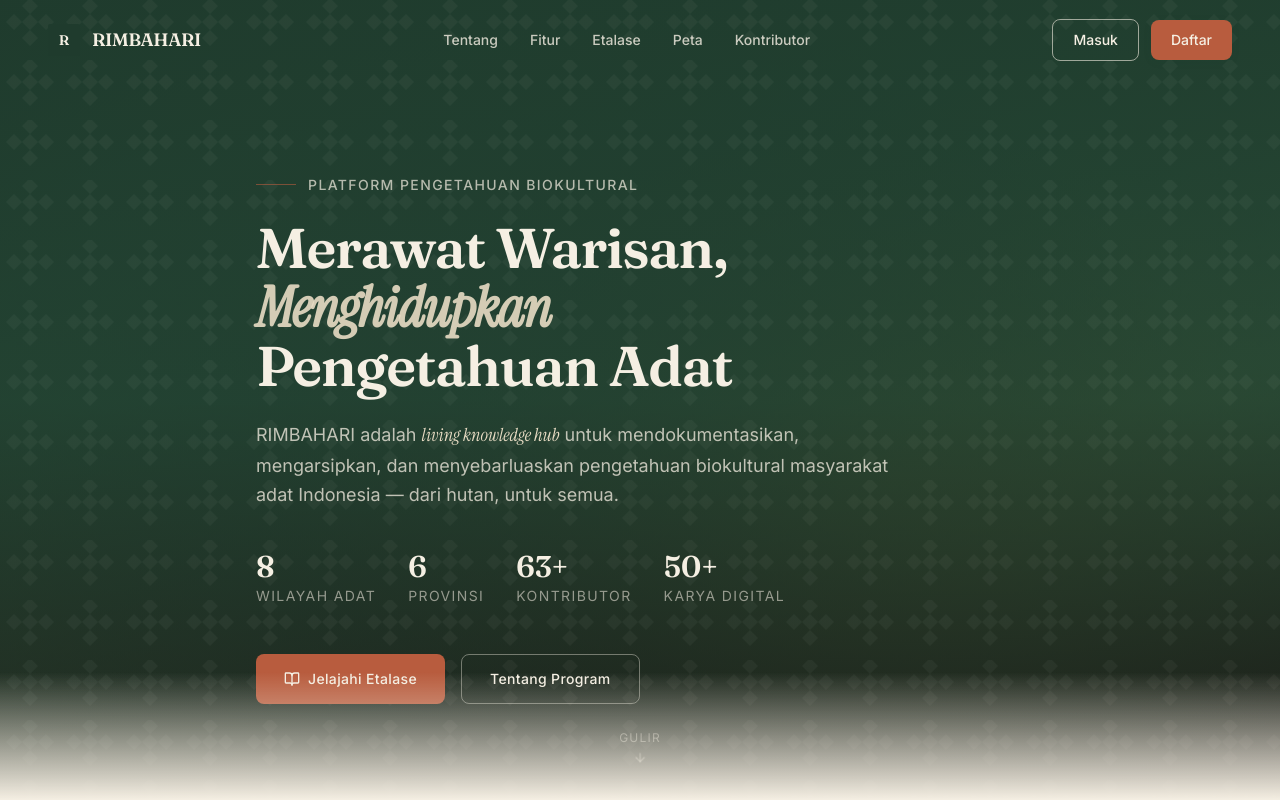
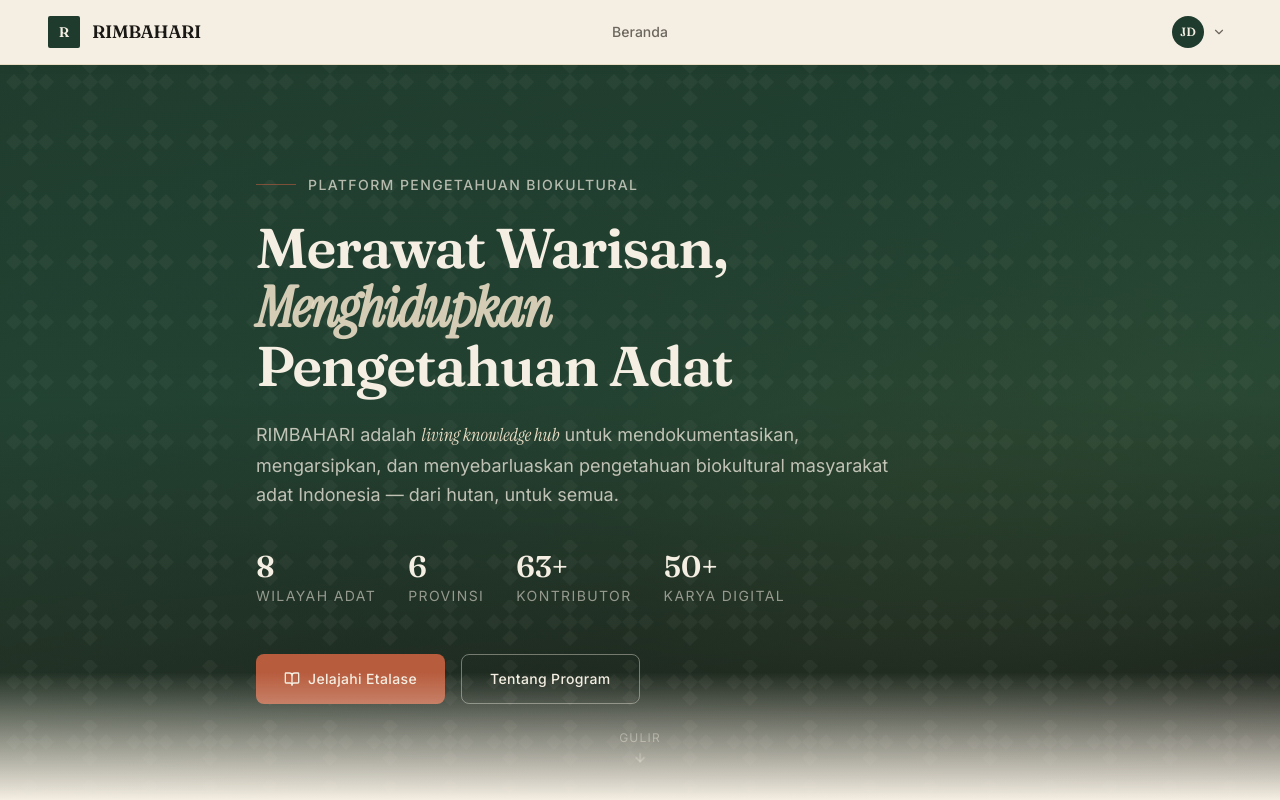
Before and after one commit to anitakny/rimbara-frontend-react, a React (Vite) app: page / in a window 1280 px wide. Shown: the top 800 px of the page. Built offline with nearby package versions, Linux system fonts and the light colour scheme.

Commit message:
feat: separate guest and user navbar

```diff
--- /dev/null
+++ b/src/components/GuestNavbar.jsx
@@ -0,0 +1,125 @@
+import { useState, useEffect } from 'react'
+import { Menu, X } from 'lucide-react'
+
+const navLinks = [
+  { label: 'Tentang', href: '#tentang' },
+  { label: 'Fitur', href: '#fitur' },
+  { label: 'Etalase', href: '#etalase' },
+  { label: 'Peta', href: '#peta' },
+  { label: 'Kontributor', href: '#kontributor' },
+]
+
+export default function GuestNavbar() {
+  const [scrolled, setScrolled] = useState(false)
+  const [menuOpen, setMenuOpen] = useState(false)
+
+  useEffect(() => {
+    const onScroll = () => setScrolled(window.scrollY > 48)
+    window.addEventListener('scroll', onScroll, { passive: true })
+    return () => window.removeEventListener('scroll', onScroll)
+  }, [])
+
+  return (
+    <header
+      className={`fixed top-0 left-0 right-0 z-50 transition-all duration-[320ms] ease-[cubic-bezier(0.4,0,0.2,1)] ${
+        scrolled
+          ? 'bg-bone/95 backdrop-blur-sm shadow-subtle border-b border-sand'
+          : 'bg-transparent'
+      }`}
+    >
+      <div className="max-w-content mx-auto px-6 lg:px-12">
+        <div className="flex items-center justify-between h-16 lg:h-20">
+          {/* Wordmark */}
+          <a href="#" className="flex items-center gap-3 group">
+            <div className="w-8 h-8 rounded-sm bg-forest flex items-center justify-center flex-shrink-0">
+              <span className="text-bone font-serif font-semibold text-sm leading-none">R</span>
+            </div>
+            <span
+              className={`font-serif font-semibold text-lg tracking-tight transition-colors duration-[240ms] ${
+                scrolled ? 'text-ink' : 'text-bone'
+              }`}
+            >
+              RIMBAHARI
+            </span>
+          </a>
+
+          {/* Desktop nav */}
+          <nav className="hidden md:flex items-center gap-8">
+            {navLinks.map((link) => (
+              <a
+                key={link.href}
+                href={link.href}
+                className={`font-sans text-sm font-medium transition-all duration-[240ms]
+                  hover:underline underline-offset-4 ${
+                    scrolled ? 'text-ash hover:text-forest' : 'text-bone/80 hover:text-bone'
+                  }`}
+              >
+                {link.label}
+              </a>
+            ))}
+          </nav>
+
+          {/* CTA */}
+          <div className="hidden md:flex items-center gap-3">
+            <a
+              href="/login"
+              className={`font-sans text-sm font-medium px-5 py-2.5 rounded-lg border transition-all duration-[240ms] ${
+                scrolled
+                  ? 'border-forest text-forest hover:bg-forest hover:text-bone'
+                  : 'border-bone/60 text-bone hover:bg-bone/10'
+              }`}
+            >
+              Masuk
+            </a>
+            <a
+              href="/register"
+              className="font-sans text-sm font-medium px-5 py-2.5 rounded-lg bg-clay text-bone
+                hover:bg-sienna transition-all duration-[240ms] shadow-subtle"
+            >
+              Daftar
+            </a>
+          </div>
+
+          {/* Mobile menu toggle */}
+          <button
+            className={`md:hidden p-2 rounded-lg transition-colors duration-[240ms] ${
+              scrolled ? 'text-ink hover:bg-sand' : 'text-bone hover:bg-white/10'
+            }`}
+            onClick={() => setMenuOpen(!menuOpen)}
+            aria-label="Toggle menu"
+          >
+            {menuOpen ? <X size={20} /> : <Menu size={20} />}
+          </button>
+        </div>
+      </div>
+
+      {/* Mobile menu */}
+      <div
+        className={`md:hidden overflow-hidden transition-all duration-[320ms] ease-[cubic-bezier(0.4,0,0.2,1)] ${
+          menuOpen ? 'max-h-96 opacity-100' : 'max-h-0 opacity-0'
+        } bg-bone/98 backdrop-blur-sm border-b border-sand`}
+      >
+        <div className="px-6 py-4 flex flex-col gap-4">
+          {navLinks.map((link) => (
+            <a
+              key={link.href}
+              href={link.href}
+              onClick={() => setMenuOpen(false)}
+              className="font-sans text-sm font-medium text-ash hover:text-forest py-1 transition-colors duration-[240ms]"
+            >
+              {link.label}
+            </a>
+          ))}
+          <div className="flex flex-col gap-2 pt-2 border-t border-sand">
+            <a href="/login" className="btn-secondary text-center">
+              Masuk
+            </a>
+            <a href="/register" className="btn-primary text-center">
+              Daftar
+            </a>
+          </div>
+        </div>
+      </div>
+    </header>
+  )
+}
--- a/src/components/Navbar.jsx
+++ b/src/components/Navbar.jsx
@@ -1,123 +1,127 @@
-import { useState, useEffect } from 'react'
-import { Menu, X } from 'lucide-react'
+import { useState, useRef, useEffect } from 'react'
+import { User, LogOut, ChevronDown } from 'lucide-react'
+import { Link, useLocation } from 'react-router-dom'
 
 const navLinks = [
-  { label: 'Tentang', href: '#tentang' },
-  { label: 'Fitur', href: '#fitur' },
-  { label: 'Etalase', href: '#etalase' },
-  { label: 'Peta', href: '#peta' },
-  { label: 'Kontributor', href: '#kontributor' },
+  { label: 'Beranda', href: '/beranda' },
 ]
 
+// Placeholder — replace with real user data from auth context
+const mockUser = {
+  name: 'John Doe',
+  role: 'Mahasiswa',
+  initials: 'JD',
+}
+
 export default function Navbar() {
-  const [scrolled, setScrolled] = useState(false)
-  const [menuOpen, setMenuOpen] = useState(false)
+  const [dropdownOpen, setDropdownOpen] = useState(false)
+  const dropdownRef = useRef(null)
+  const location = useLocation()
 
   useEffect(() => {
-    const onScroll = () => setScrolled(window.scrollY > 48)
-    window.addEventListener('scroll', onScroll, { passive: true })
-    return () => window.removeEventListener('scroll', onScroll)
+    function handleClickOutside(e) {
+      if (dropdownRef.current && !dropdownRef.current.contains(e.target)) {
+        setDropdownOpen(false)
+      }
+    }
+    document.addEventListener('mousedown', handleClickOutside)
+    return () => document.removeEventListener('mousedown', handleClickOutside)
   }, [])
 
+  const handleLogout = () => {
+    setDropdownOpen(false)
+    // TODO: integrate with /api/auth/logout/ and clear JWT
+  }
+
   return (
-    <header
-      className={`fixed top-0 left-0 right-0 z-50 transition-all duration-[320ms] ease-[cubic-bezier(0.4,0,0.2,1)] ${
-        scrolled
-          ? 'bg-bone/95 backdrop-blur-sm shadow-subtle border-b border-sand'
-          : 'bg-transparent'
-      }`}
-    >
+    <header className="fixed top-0 left-0 right-0 z-50 bg-bone border-b border-sand shadow-subtle">
       <div className="max-w-content mx-auto px-6 lg:px-12">
-        <div className="flex items-center justify-between h-16 lg:h-20">
-          {/* Wordmark */}
-          <a href="#" className="flex items-center gap-3 group">
+        <div className="grid grid-cols-3 items-center h-16">
+
+          {/* Left — wordmark */}
+          <Link to="/beranda" className="flex items-center gap-3 w-fit">
             <div className="w-8 h-8 rounded-sm bg-forest flex items-center justify-center flex-shrink-0">
               <span className="text-bone font-serif font-semibold text-sm leading-none">R</span>
             </div>
-            <span
-              className={`font-serif font-semibold text-lg tracking-tight transition-colors duration-[240ms] ${
-                scrolled ? 'text-ink' : 'text-bone'
-              }`}
-            >
+            <span className="font-serif font-semibold text-lg tracking-tight text-ink">
               RIMBAHARI
             </span>
-          </a>
+          </Link>
 
-          {/* Desktop nav */}
-          <nav className="hidden md:flex items-center gap-8">
-            {navLinks.map((link) => (
-              <a
+          {/* Middle — nav links */}
+          <nav className="flex items-center justify-center gap-1">
+            {navLinks.map((link) => {
+              const isActive = location.pathname === link.href
+              return (
+                <Link
                   key={link.href}
-                href={link.href}
-                className={`font-sans text-sm font-medium transition-all duration-[240ms]
-                  hover:underline underline-offset-4 ${
-                    scrolled ? 'text-ash hover:text-forest' : 'text-bone/80 hover:text-bone'
+                  to={link.href}
+                  className={`font-sans text-sm font-medium px-4 py-2 rounded-lg transition-all duration-[240ms] ${
+                    isActive
+                      ? 'bg-forest/8 text-forest'
+                      : 'text-ash hover:text-forest hover:bg-forest/5'
                   }`}
                 >
                   {link.label}
-              </a>
-            ))}
+                </Link>
+              )
+            })}
           </nav>
 
-          {/* CTA */}
-          <div className="hidden md:flex items-center gap-3">
-            <a
-              href="/login"
-              className={`font-sans text-sm font-medium px-5 py-2.5 rounded-lg border transition-all duration-[240ms] ${
-                scrolled
-                  ? 'border-forest text-forest hover:bg-forest hover:text-bone'
-                  : 'border-bone/60 text-bone hover:bg-bone/10'
+          {/* Right — user profile */}
+          <div className="flex items-center justify-end">
+            <div className="relative" ref={dropdownRef}>
+              <button
+                onClick={() => setDropdownOpen((prev) => !prev)}
+                className="flex items-center gap-2 p-1.5 rounded-lg
+                  hover:bg-sand/60 transition-all duration-[240ms]"
+                aria-label="User menu"
+              >
+                <div className="w-8 h-8 rounded-full bg-forest flex items-center justify-center flex-shrink-0">
+                  <span className="font-serif font-semibold text-xs text-bone leading-none">
+                    {mockUser.initials}
+                  </span>
+                </div>
+                <ChevronDown
+                  size={14}
+                  className={`text-ash flex-shrink-0 transition-transform duration-[240ms] ${
+                    dropdownOpen ? 'rotate-180' : ''
                   }`}
+                />
+              </button>
+
+              {/* Dropdown */}
+              {dropdownOpen && (
+                <div className="absolute top-full right-0 mt-2
+                  w-44 bg-bone rounded-card border border-sand shadow-elevated
+                  overflow-hidden z-50">
+                  <div className="py-1">
+                    <Link
+                      to="/profil"
+                      onClick={() => setDropdownOpen(false)}
+                      className="flex items-center gap-3 px-4 py-2.5 font-sans text-sm text-ink
+                        hover:bg-sand/50 transition-colors duration-[240ms]"
                     >
-              Masuk
-            </a>
-            <a
-              href="/register"
-              className="font-sans text-sm font-medium px-5 py-2.5 rounded-lg bg-clay text-bone
-                hover:bg-sienna transition-all duration-[240ms] shadow-subtle"
+                      <User size={15} className="text-ash flex-shrink-0" />
+                      Profil
+                    </Link>
+
+                    <div className="h-px bg-sand mx-4 my-1" />
+
+                    <button
+                      onClick={handleLogout}
+                      className="w-full flex items-center gap-3 px-4 py-2.5 font-sans text-sm text-clay
+                        hover:bg-clay/5 transition-colors duration-[240ms]"
                     >
-              Daftar
-            </a>
-          </div>
-
-          {/* Mobile menu toggle */}
-          <button
-            className={`md:hidden p-2 rounded-lg transition-colors duration-[240ms] ${
-              scrolled ? 'text-ink hover:bg-sand' : 'text-bone hover:bg-white/10'
-            }`}
-            onClick={() => setMenuOpen(!menuOpen)}
-            aria-label="Toggle menu"
-          >
-            {menuOpen ? <X size={20} /> : <Menu size={20} />}
+                      <LogOut size={15} className="text-clay flex-shrink-0" />
+                      Keluar
                     </button>
                   </div>
                 </div>
+              )}
+            </div>
+          </div>
 
-      {/* Mobile menu */}
-      <div
-        className={`md:hidden overflow-hidden transition-all duration-[320ms] ease-[cubic-bezier(0.4,0,0.2,1)] ${
-          menuOpen ? 'max-h-96 opacity-100' : 'max-h-0 opacity-0'
-        } bg-bone/98 backdrop-blur-sm border-b border-sand`}
-      >
-        <div className="px-6 py-4 flex flex-col gap-4">
-          {navLinks.map((link) => (
-            <a
-              key={link.href}
-              href={link.href}
-              onClick={() => setMenuOpen(false)}
-              className="font-sans text-sm font-medium text-ash hover:text-forest py-1 transition-colors duration-[240ms]"
-            >
-              {link.label}
-            </a>
-          ))}
-          <div className="flex flex-col gap-2 pt-2 border-t border-sand">
-            <a href="/login" className="btn-secondary text-center">
-              Masuk
-            </a>
-            <a href="/register" className="btn-primary text-center">
-              Daftar
-            </a>
-          </div>
         </div>
       </div>
     </header>
```
Lines whose indentation alone changed are shown as unchanged.
